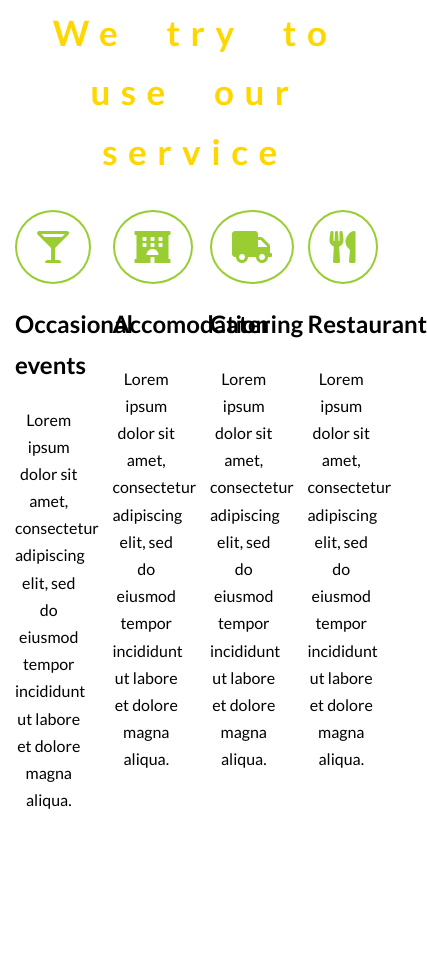
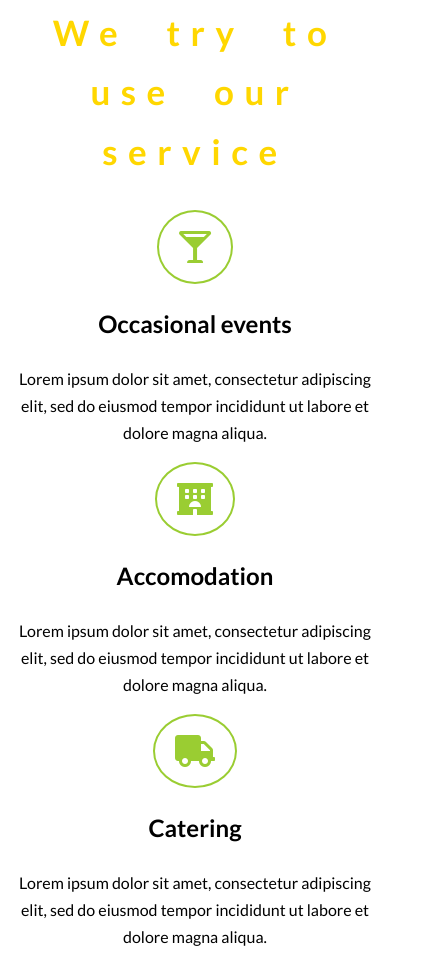
Before and after one commit to adamsadkowski/Example, a website: page index.html in a window 390 px wide. Shown: the part 1193-2147 px from the top of the page, 427 px wide, since content can reach past the window. Before the commit the page ends 2022 px from the top, so only its background shows below. Drawn offline with nearby package versions, Linux system fonts and the light colour scheme; files that its build step writes are made by us from their sources.

Commit message:
Add icons for section services and styles

```diff
--- a/index.html
+++ b/index.html
@@ -51,25 +51,25 @@
                 <div class="row">
                     <h1 class="title col col-12">Services</h1>
                     <h2 class="subtitle title-2 col col-12">We try to use our service</h2>
-                    <div class="col col-3">
+                    <div class="col col-lg-3 col-md-6 col-12">
                         <div class="icon-service"><i class="fas fa-glass-martini-alt"></i></div>
                         <h2>Occasional events</h2>
                         <p>Lorem ipsum dolor sit amet, consectetur adipiscing elit,
                         sed do eiusmod tempor incididunt ut labore et dolore magna aliqua.</p>
                         </div>
-                    <div class="col col-3">
+                    <div class="col col-lg-3 col-md-6 col-12">
                         <div class="icon-service"><i class="fas fa-hotel"></i></div>
                         <h2>Accomodation</h2>
                         <p>Lorem ipsum dolor sit amet, consectetur adipiscing elit,
                         sed do eiusmod tempor incididunt ut labore et dolore magna aliqua.</p>
                     </div>
-                    <div class="col col-3">
+                    <div class="col col-lg-3 col-md-6 col-12">
                         <div class="icon-service"><i class="fas fa-truck"></i></div>
                         <h2>Catering</h2>
                         <p>Lorem ipsum dolor sit amet, consectetur adipiscing elit,
                         sed do eiusmod tempor incididunt ut labore et dolore magna aliqua.</p>
                     </div>
-                    <div class="col col-3">
+                    <div class="col col-lg-3 col-md-6 col-12">
                         <div class="icon-service"><i class="fas fa-utensils"></i></div>
                         <h2>Restaurant</h2>
                         <p>Lorem ipsum dolor sit amet, consectetur adipiscing elit,
```
